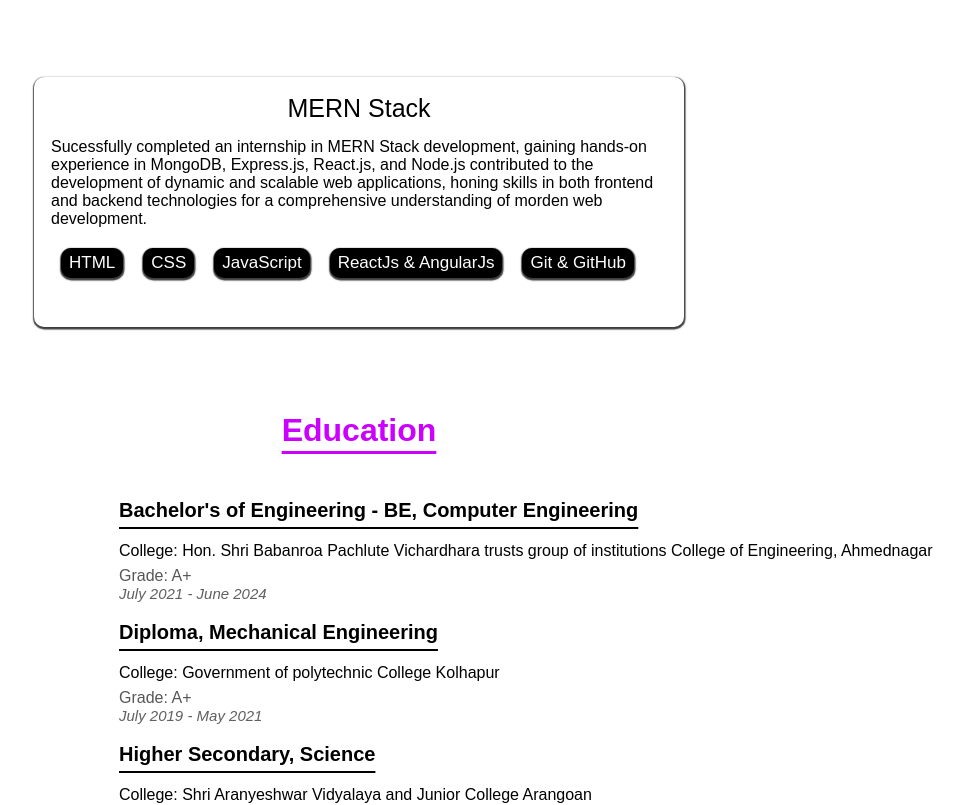
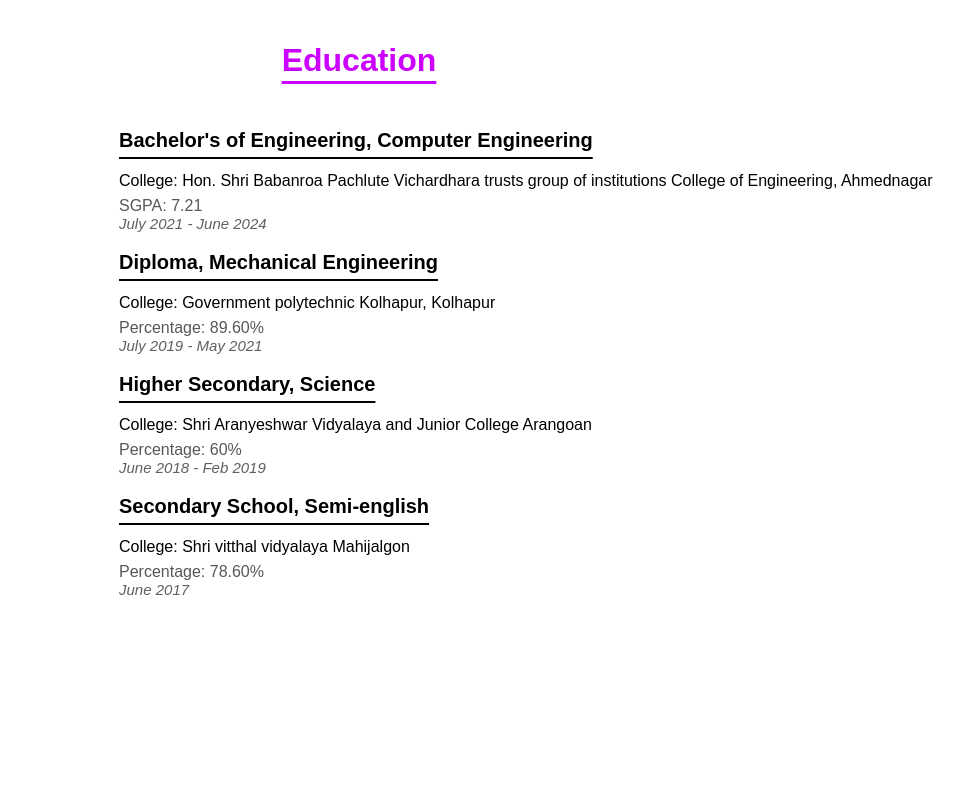
Before and after one commit to vaibhavgaikwad8476/Personal-portfolio, a React (Create React App) app: page /AboutMe in a window 1280 px wide. Shown: the part 880-1685 px from the top of the page, without its empty margins (281-1245 px from the left). After the commit the page ends 1497 px from the top, so only its background shows below. Built offline with nearby package versions, Linux system fonts and the light colour scheme.

Commit message:
change about

```diff
--- a/src/AboutUs/About.css
+++ b/src/AboutUs/About.css
@@ -342,7 +342,7 @@ position: relative;
         border: none;
         border-radius: 10px;
         height: 250px;
-        width: 650px;
+        width: 600px;
         margin-top: 50px;
         padding: 17px;
         margin-bottom: 70px;
--- a/src/AboutUs/AboutMe.js
+++ b/src/AboutUs/AboutMe.js
@@ -114,8 +114,8 @@ function AboutMe() {
 
         <div class="internDetails">
           <div class="internCards">
-            <p id="mernstack">IDz Internship</p>
-            During my internship at IDZ, my role primarily involved serving as a network operator. This entailed managing and monitoring network sysytems, ensuring seamless connectivity, and troubleshooting any issues that arose. I gained invaluable hands-on-experience in configuring and maintaining network infrastructure, which deepened my understanding of networking principles and protocols. additionally, I collaborated closely with fellow team members, honing my tearwork and communication skills in a professional environment. My time at IDZ not only expanded my technical expertise but also provided me with practical insights into the dynamic field of network operations.<br></br>
+            <p id="mernstack">idz Internship</p>
+            During my internship at IDZ,in TCS my role primarily involved serving as a network operator. This entailed managing and monitoring network sysytems, ensuring seamless connectivity, and troubleshooting any issues that arose. I gained invaluable hands-on-experience in configuring and maintaining network infrastructure, which deepened my understanding of networking principles and protocols. additionally, I collaborated closely with fellow team members, honing my tearwork and communication skills in a professional environment. My time at IDZ not only expanded my technical expertise but also provided me with practical insights into the dynamic field of network operations.<br></br>
           </div>
 
           <div class="internCards">
@@ -131,8 +131,8 @@ function AboutMe() {
             <button class="mernstackbtn">HTML</button>
             <button class="mernstackbtn">CSS</button>
             <button class="mernstackbtn">JavaScript</button>
-            <button class="mernstackbtn">ReactJs & AngularJs</button>
-            <button class="mernstackbtn">Git & GitHub</button>
+            <button class="mernstackbtn">ReactJs</button>
+            <button class="mernstackbtn">GitHub</button>
           </div>
         </div>
       </div>
@@ -141,10 +141,10 @@ function AboutMe() {
         <h1 class="eduhead">Education</h1>
         <div>
           <div class="educations">
-            <h3 class="Subeduhead">Bachelor's of  Engineering - BE, Computer Engineering</h3>
+            <h3 class="Subeduhead">Bachelor's of  Engineering, Computer Engineering</h3>
             <div class="educationDescription">
               <p>College: Hon. Shri Babanroa Pachlute Vichardhara trusts group of institutions College of Engineering, Ahmednagar</p>
-              <p id="grade">Grade: A+</p>
+              <p id="grade">SGPA: 7.21</p>
               <i class="courseyear">July 2021 - June 2024</i>
 
             </div>
@@ -155,8 +155,8 @@ function AboutMe() {
           <div class="educations">
             <h3 class="Subeduhead">Diploma, Mechanical Engineering</h3>
             <div class="educationDescription">
-              <p>College: Government of polytechnic College Kolhapur</p>
-              <p id="grade">Grade: A+</p>
+              <p>College: Government polytechnic Kolhapur, Kolhapur</p>
+              <p id="grade">Percentage: 89.60%</p>
               <i class="courseyear">July 2019 - May 2021</i>
 
             </div>
@@ -168,7 +168,7 @@ function AboutMe() {
             <h3 class="Subeduhead">Higher Secondary, Science</h3>
             <div class="educationDescription">
               <p>College: Shri Aranyeshwar Vidyalaya and Junior College Arangoan</p>
-              <p id="grade">Grade: A+</p>
+              <p id="grade">Percentage: 60%</p>
               <i class="courseyear">June 2018 - Feb 2019</i>
 
             </div>
@@ -179,7 +179,7 @@ function AboutMe() {
             <h3 class="Subeduhead">Secondary School, Semi-english</h3>
             <div class="educationDescription">
               <p>College: Shri vitthal vidyalaya Mahijalgon</p>
-              <p id="grade">Grade: A+</p>
+              <p id="grade">Percentage: 78.60%</p>
               <i class="courseyear">June 2017</i>
 
             </div>
```
